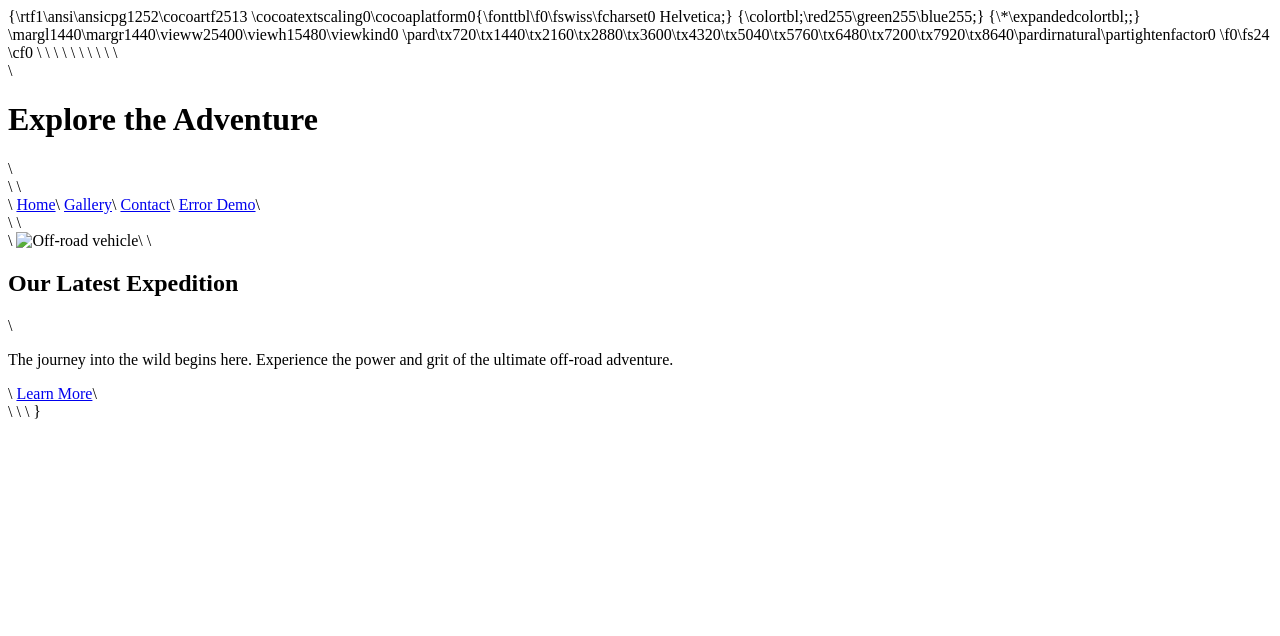
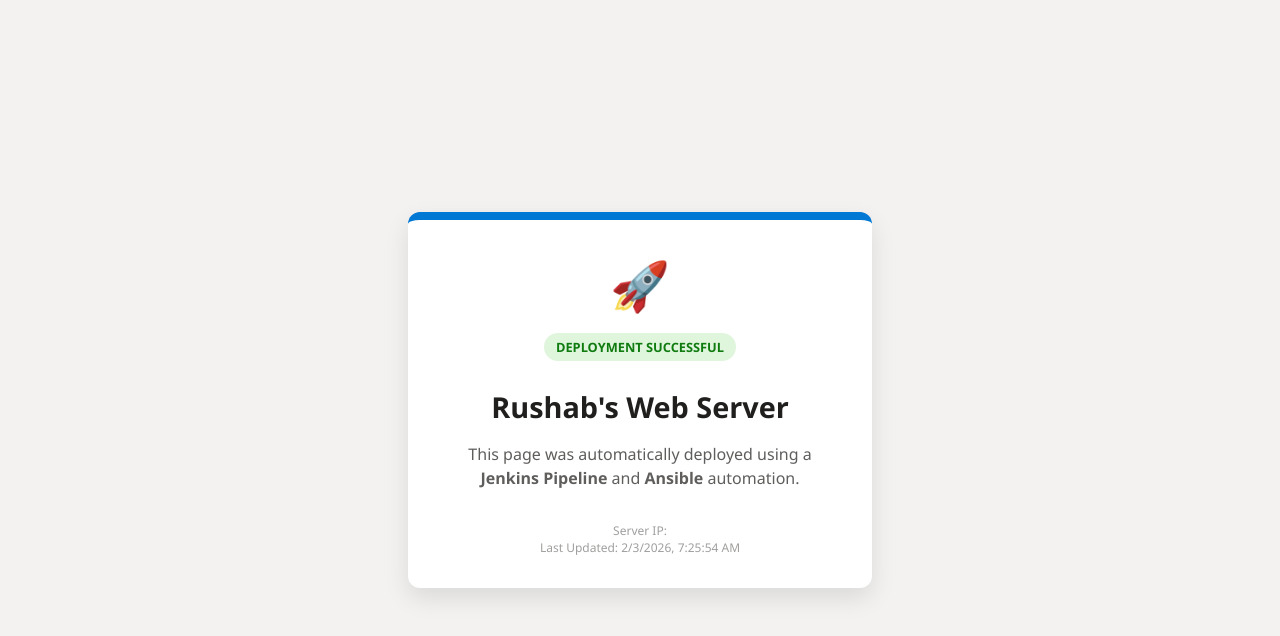
Before and after one commit to pundrushab9623/rushab-repo-index, a plain HTML site: page index.html in a window 1280 px wide. Drawn offline with Linux system fonts and the light colour scheme.

Commit message:
Update index.html

```diff
--- a/index.html
+++ b/index.html
@@ -1,48 +1,80 @@
-{\rtf1\ansi\ansicpg1252\cocoartf2513
-\cocoatextscaling0\cocoaplatform0{\fonttbl\f0\fswiss\fcharset0 Helvetica;}
-{\colortbl;\red255\green255\blue255;}
-{\*\expandedcolortbl;;}
-\margl1440\margr1440\vieww25400\viewh15480\viewkind0
-\pard\tx720\tx1440\tx2160\tx2880\tx3600\tx4320\tx5040\tx5760\tx6480\tx7200\tx7920\tx8640\pardirnatural\partightenfactor0
+<!DOCTYPE html>
+<html lang="en">
+<head>
+    <meta charset="UTF-8">
+    <meta name="viewport" content="width=device-width, initial-scale=1.0">
+    <title>Managed by Jenkins & Ansible</title>
+    <style>
+        :root {
+            --primary: #0078d4;
+            --dark: #201f1e;
+            --light: #f3f2f1;
+        }
 
-\f0\fs24 \cf0 <!DOCTYPE html>\
-<html lang="en">\
-<head>\
-    <meta charset="UTF-8">\
-    <meta name="viewport" content="width=device-width, initial-scale=1.0">\
-    <title>Explore the Adventure</title>\
-    <style>\
-        body \{ font-family: 'Segoe UI', sans-serif; margin: 0; background: #f4f4f4; text-align: center; color: #333; \}\
-        header \{ background: #2c3e50; color: white; padding: 40px 20px; \}\
-        nav \{ background: #34495e; padding: 10px; \}\
-        nav a \{ color: #ecf0f1; margin: 0 15px; text-decoration: none; font-weight: bold; \}\
-        nav a:hover \{ color: #3498db; \}\
-        .container \{ max-width: 900px; margin: 40px auto; background: white; padding: 20px; border-radius: 10px; box-shadow: 0 5px 15px rgba(0,0,0,0.1); \}\
-        .hero-image \{ width: 100%; max-width: 700px; border-radius: 8px; margin: 20px 0; \}\
-        .btn \{ display: inline-block; padding: 12px 25px; background: #2c3e50; color: white; text-decoration: none; border-radius: 5px; margin-top: 20px; \}\
-        .btn:hover \{ background: #3498db; \}\
-    </style>\
-</head>\
-<body>\
-\
-    <header>\
-        <h1>Explore the Adventure</h1>\
-    </header>\
-\
-    <nav>\
-        <a href="index.html">Home</a>\
-        <a href="error.html">Gallery</a>\
-        <a href="error.html">Contact</a>\
-        <a href="error.html">Error Demo</a>\
-    </nav>\
-\
-    <div class="container">\
-        <img src="defender.jpg" alt="Off-road vehicle" class="hero-image">\
-        \
-        <h2>Our Latest Expedition</h2>\
-        <p>The journey into the wild begins here. Experience the power and grit of the ultimate off-road adventure.</p>\
-        <a href="error.html" class="btn">Learn More</a>\
-    </div>\
-\
-</body>\
-</html>}
+        body {
+            font-family: 'Segoe UI', Tahoma, Geneva, Verdana, sans-serif;
+            margin: 0;
+            display: flex;
+            justify-content: center;
+            align-items: center;
+            height: 100vh;
+            background-color: var(--light);
+            color: var(--dark);
+        }
+
+        .card {
+            background: white;
+            padding: 2rem;
+            border-radius: 12px;
+            box-shadow: 0 10px 25px rgba(0,0,0,0.1);
+            text-align: center;
+            max-width: 400px;
+            width: 90%;
+            border-top: 8px solid var(--primary);
+        }
+
+        .status-badge {
+            background: #dff6dd;
+            color: #107c10;
+            padding: 5px 12px;
+            border-radius: 20px;
+            font-size: 0.8rem;
+            font-weight: bold;
+            display: inline-block;
+            margin-bottom: 1rem;
+        }
+
+        h1 { margin: 10px 0; font-size: 1.8rem; }
+        p { color: #605e5c; line-height: 1.5; }
+
+        .footer {
+            margin-top: 2rem;
+            font-size: 0.75rem;
+            color: #a19f9d;
+        }
+
+        .icon {
+            font-size: 3rem;
+            margin-bottom: 1rem;
+        }
+    </style>
+</head>
+<body>
+
+    <div class="card">
+        <div class="icon">🚀</div>
+        <div class="status-badge">DEPLOYMENT SUCCESSFUL</div>
+        <h1>Rushab's Web Server</h1>
+        <p>This page was automatically deployed using a <strong>Jenkins Pipeline</strong> and <strong>Ansible</strong> automation.</p>
+
+        <div class="footer">
+            Server IP: <br>
+            Last Updated: <span id="date"></span>
+        </div>
+    </div>
+
+    <script>
+        document.getElementById('date').innerText = new Date().toLocaleString();
+    </script>
+</body>
+</html>
```
